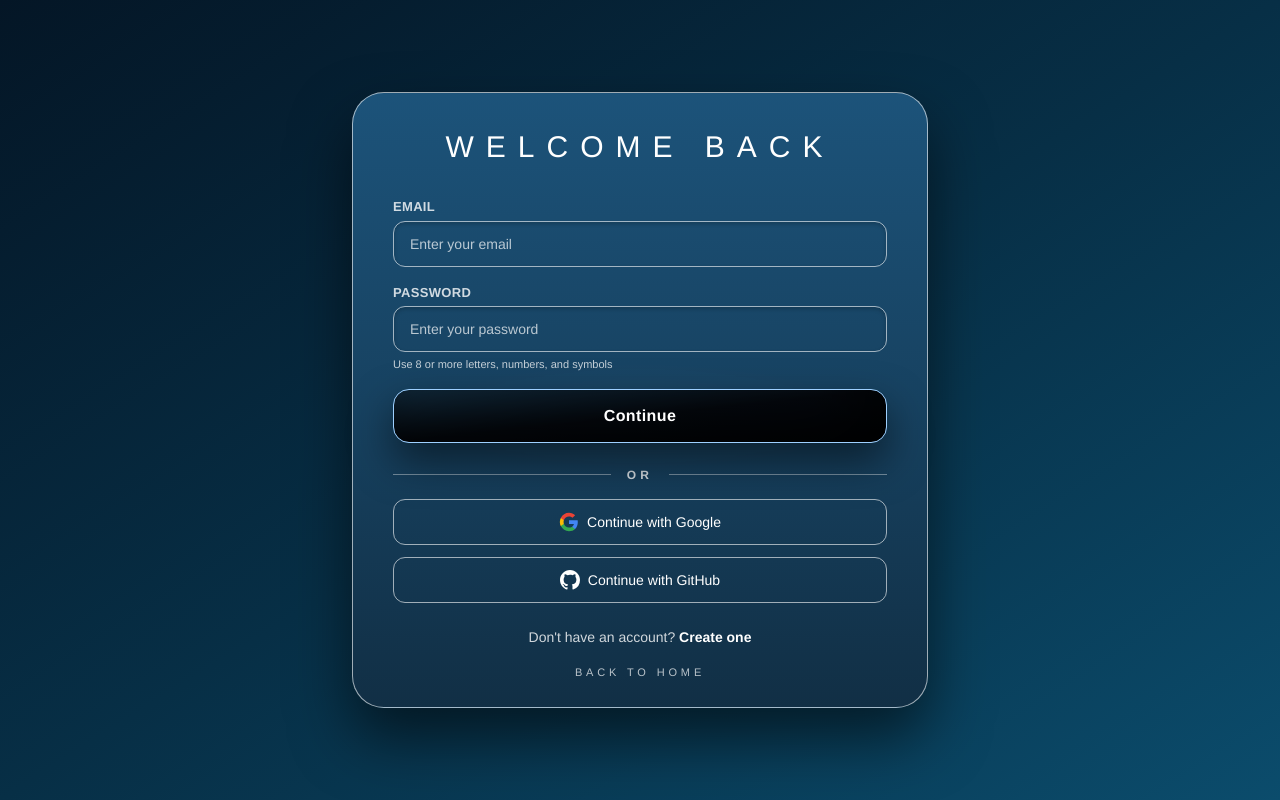
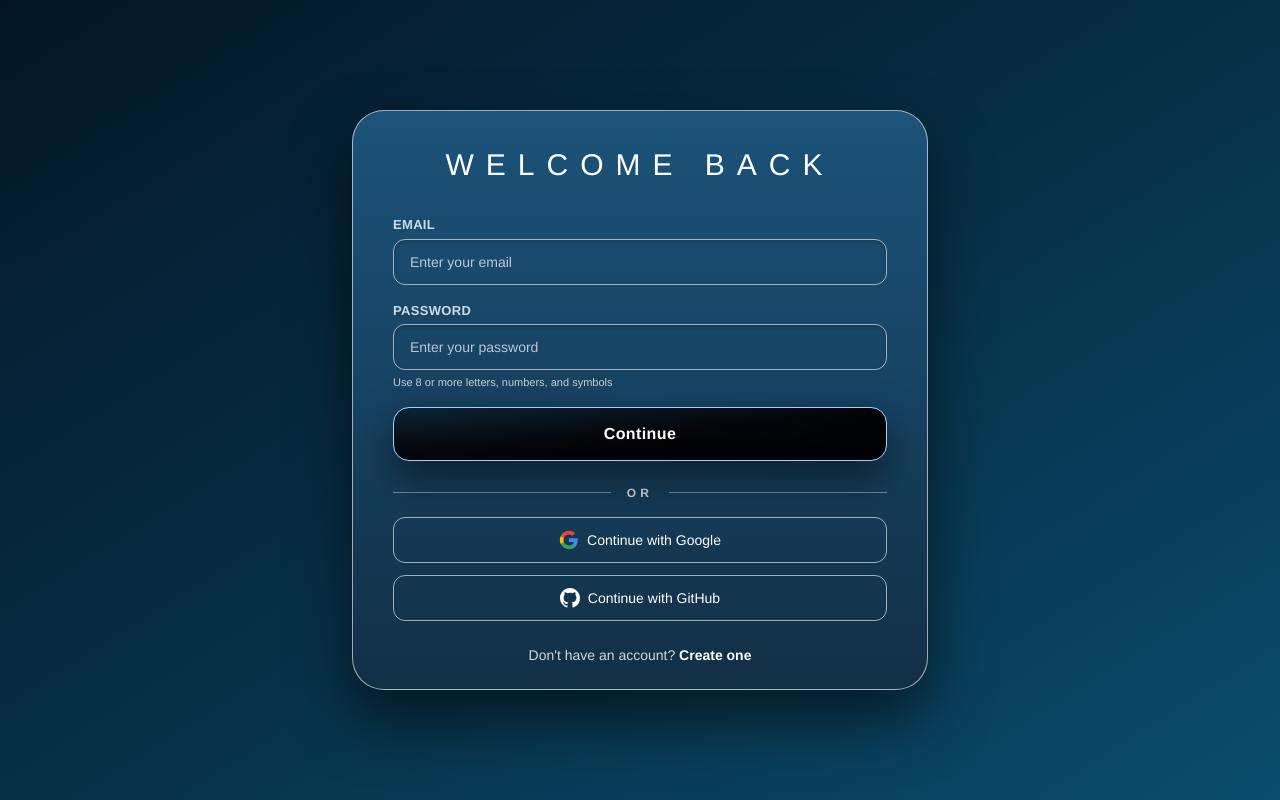
Before and after one commit to SimonNRisk/qtma25, a Next.js app in the folder frontend/: page /login in a window 1280 px wide. Built offline with nearby package versions, Linux system fonts and the light colour scheme; no server answers.

Commit message:
fix: no point in a home button for login - if not logged in they cannot go to home

```diff
--- a/frontend/src/app/login/page.tsx
+++ b/frontend/src/app/login/page.tsx
@@ -207,15 +207,6 @@ export default function LoginPage() {
               </Link>
             </p>
           </div>
-
-          <div className="mt-3 text-center">
-            <Link
-              href="/"
-              className="text-[11px] uppercase tracking-[0.35em] text-white/70 transition hover:text-white"
-            >
-              Back to Home
-            </Link>
-          </div>
         </div>
       </div>
     </div>
```
